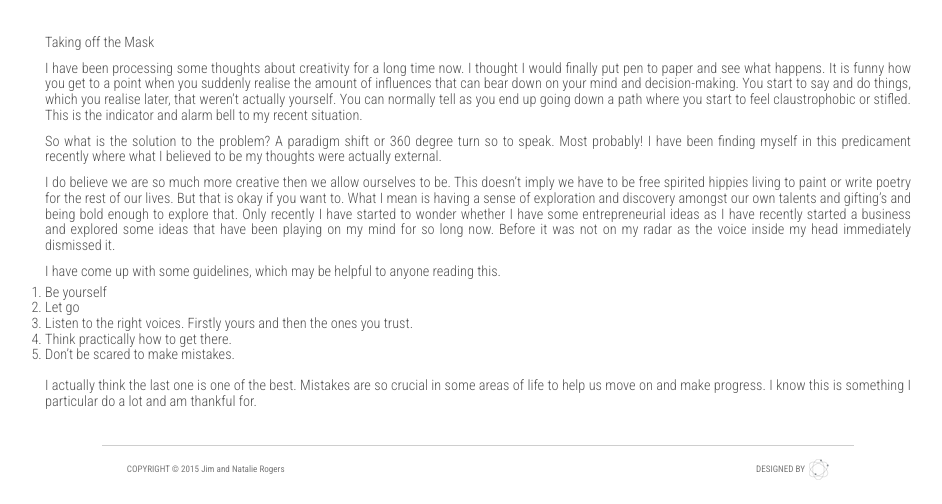
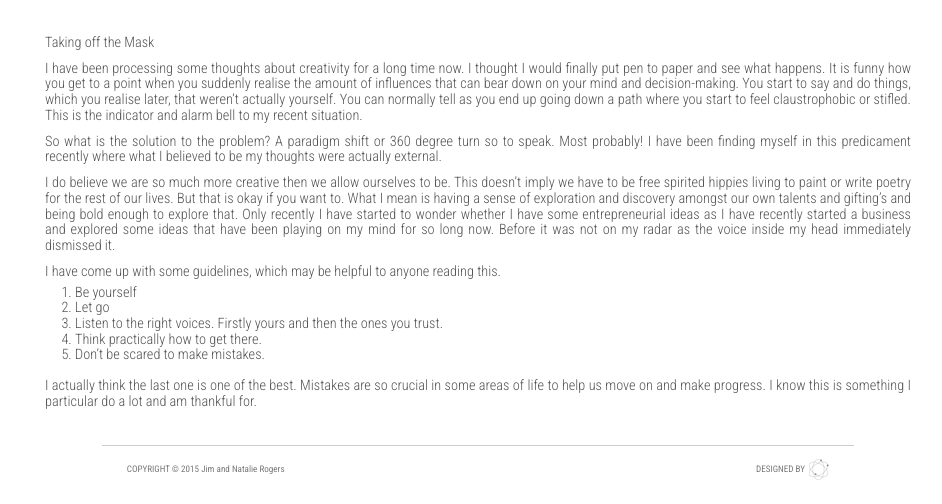
Before and after one commit to JimRogers/jimrogerswebsite, a Jekyll site: the page built from _posts/2015-07-09-taking-off-the-mask.markdown, in a window 1280 px wide. Shown: the part 700-1204 px from the top of the page, without its empty margins (162-1104 px from the left). Built offline with Jekyll 4.4.1, drawn with Linux system fonts in a browser that asks for light colours.

Commit message:
Add padding left to blog post ol

```diff
--- a/css/style.css
+++ b/css/style.css
@@ -503,6 +503,9 @@ Blog Section
 #blog-text ul {
   list-style:none;
 }
+#blog-text ol {
+  padding-left:30px;
+}
 #blog-text ol li {
   font-family: "Roboto condensed";
   color:#545454 !important;
```
